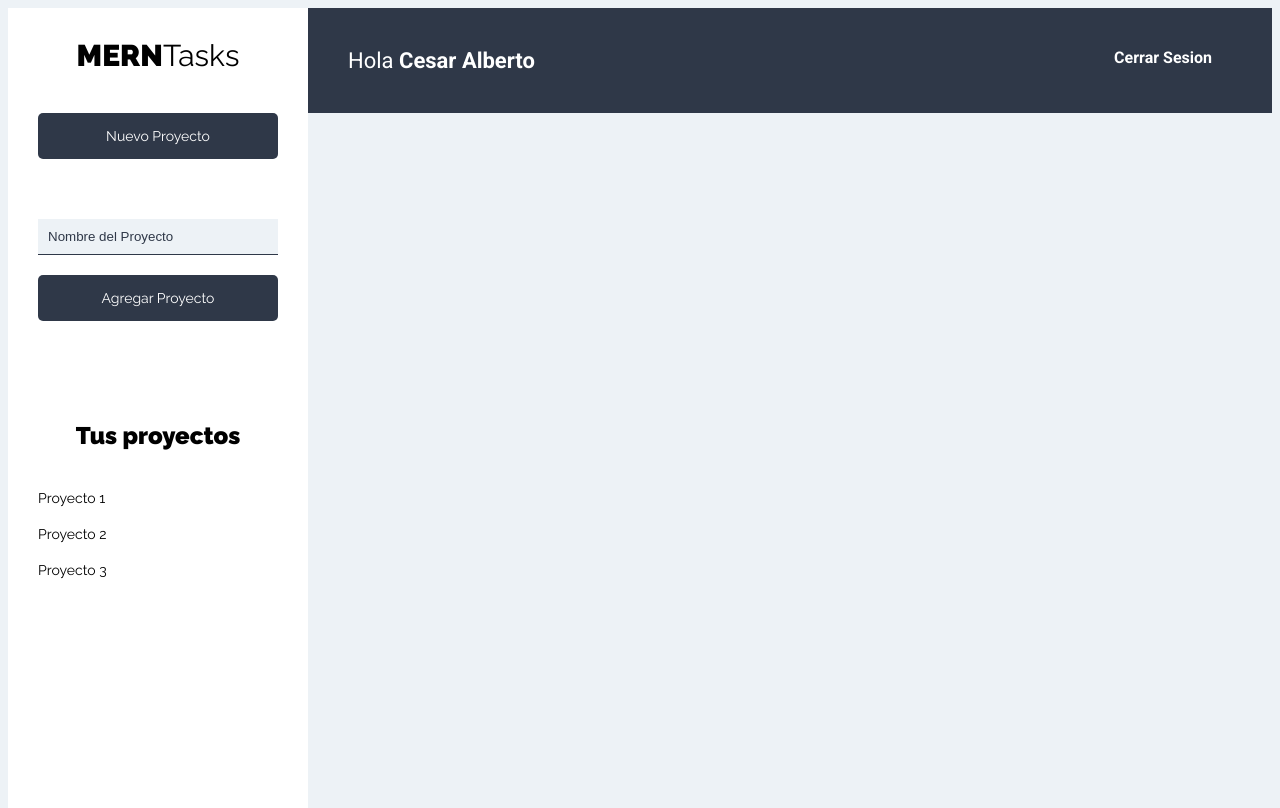
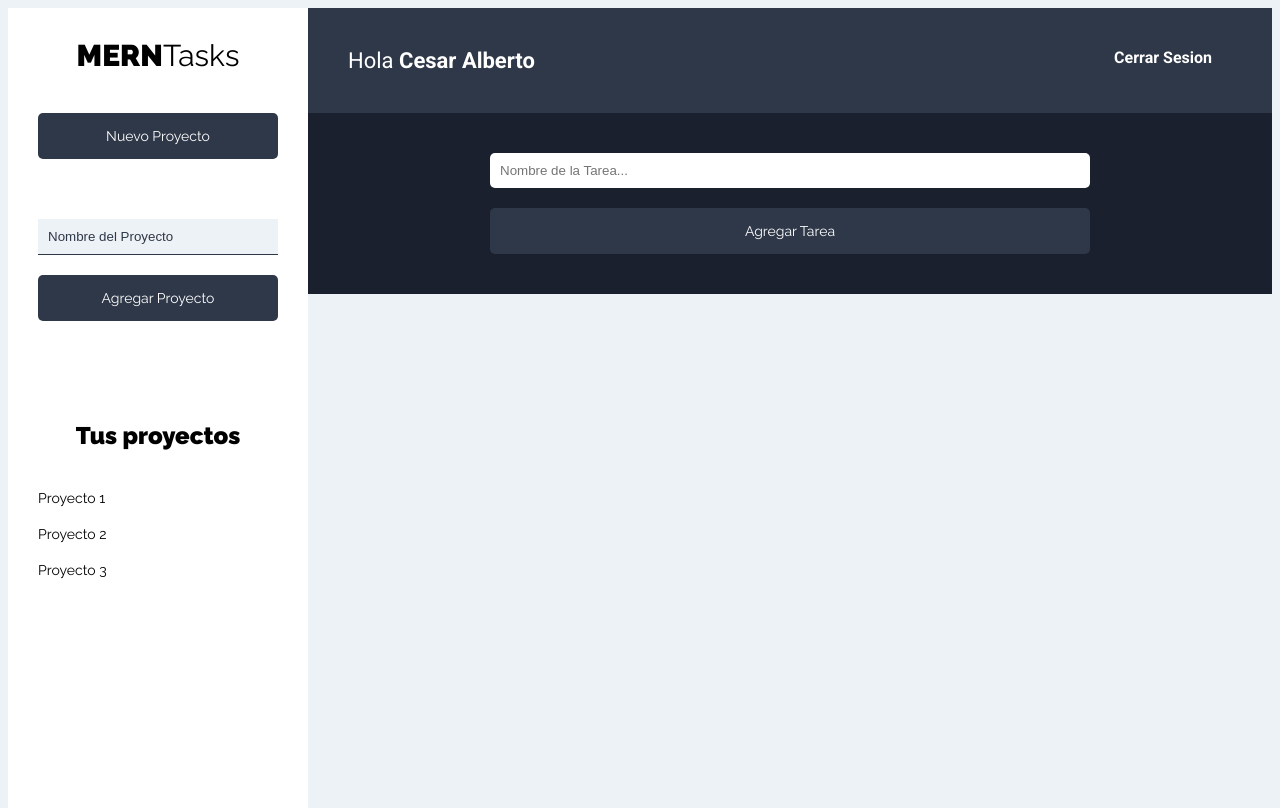
Before and after one commit to cesarbeloqui/administradorDeProyectos, a React (Vite) app in the folder cliente/: page /proyectos in a window 1280 px wide. Built offline with nearby package versions, Linux system fonts and the light colour scheme.

Commit message:
formulario para crear tareas creado

```diff
--- a/cliente/src/components/proyectos/Proyectos.jsx
+++ b/cliente/src/components/proyectos/Proyectos.jsx
@@ -1,5 +1,6 @@
 import Sidebar from "../layout/Sidebar";
 import Barra from "../layout/Barra";
+import FormTarea from "../tareas/FormTarea";
 
 const Proyectos = () => {
   return (
@@ -8,6 +9,7 @@
       <div className="seccion-principal">
         <Barra />
         <main>
+          <FormTarea />
           <div className="contenedor-tareas"></div>
         </main>
       </div>
--- /dev/null
+++ b/cliente/src/components/tareas/FormTarea.jsx
@@ -0,0 +1,25 @@
+const FormTarea = () => {
+  return (
+    <div className="formulario">
+      <form>
+        <div className="contenedor-input">
+          <input
+            type="text"
+            className="input-text"
+            placeholder="Nombre de la Tarea..."
+            name="nombre"
+          />
+        </div>
+        <div className="contenedor-input">
+          <input
+            type="submit"
+            className="btn btn-primario btn-submit btn-block"
+            value="Agregar Tarea"
+          />
+        </div>
+      </form>
+    </div>
+  );
+};
+
+export default FormTarea;
--- a/cliente/src/index.css
+++ b/cliente/src/index.css
@@ -188,6 +188,7 @@
 
 .formulario form {
   min-width: 600px;
+  width: 40%;
   margin: 0 auto;
 }
 
```
Also changed, not shown: cliente/src/components/tareas/ListadoTareas.jsx (added), cliente/src/components/tareas/Tarea.jsx (added).
